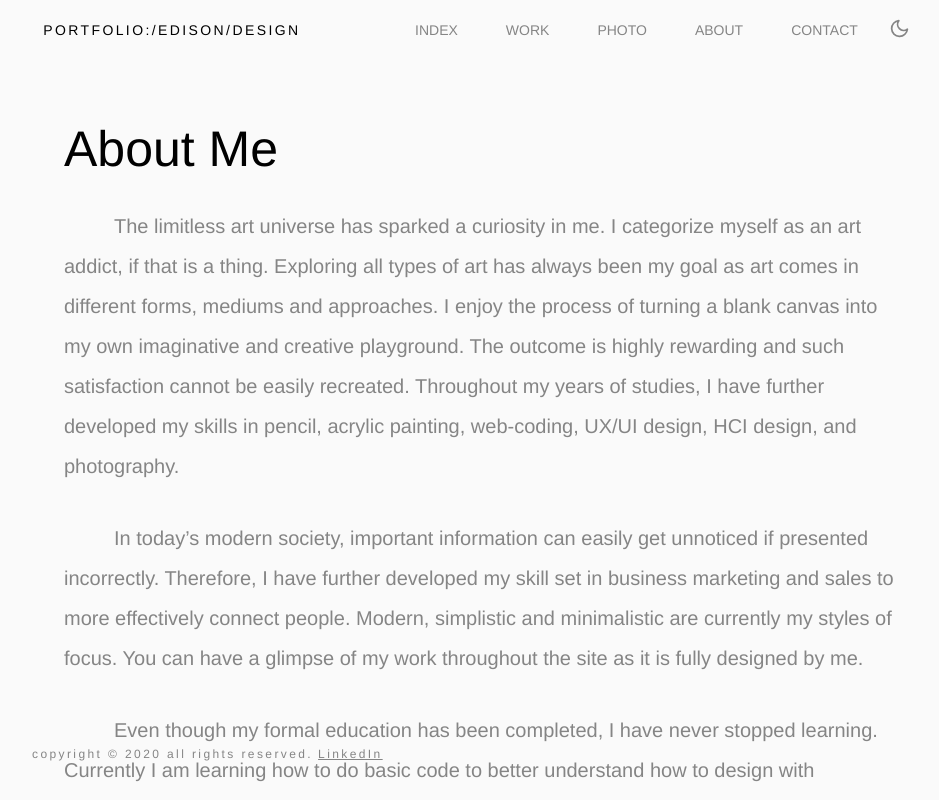
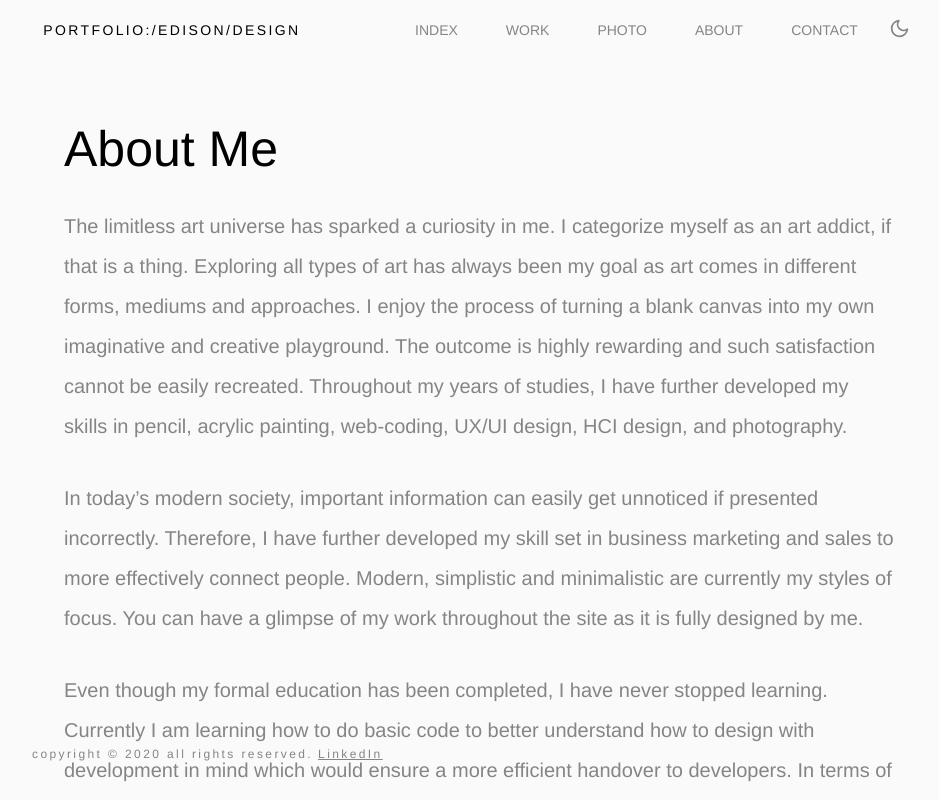
Before and after one commit to fyeung21/edison-web, a React (Create React App) app: page /about in a window 1280 px wide. Shown: the top 800 px of the page, without its empty margins (160-1099 px from the left). Built offline with nearby package versions, Linux system fonts and the light colour scheme.

Commit message:
Remove text indent

```diff
--- a/src/components/About/aboutStyles.js
+++ b/src/components/About/aboutStyles.js
@@ -14,7 +14,6 @@ export const AboutTxt = styled.p`
     font-family: ${theme.bodyFont};
     font-size: ${theme.bodyFontSize};
     color: ${({ theme }) => theme.accentTxtColor};
-    text-indent: 50px;
+    line-height: 2.5rem;
     margin: 2rem auto;
-    line-height: 2.5rem;
 `
```
